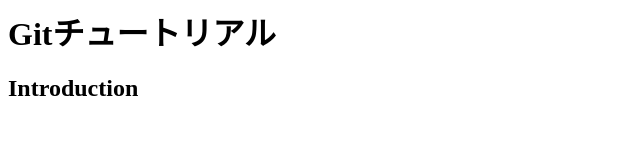
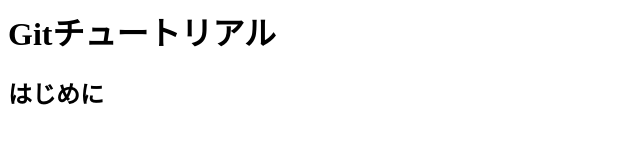
Before and after one commit to Takumaro12/git_tutrial_bak, a plain HTML site: page index.html in a window 1280 px wide. Shown: the whole page, without its empty margins (0-640 px from the left). Drawn offline with Linux system fonts and the light colour scheme.

Commit message:
hogehoge

```diff
--- a/index.html
+++ b/index.html
@@ -1,2 +1,2 @@
 <h1>Gitチュートリアル</h1>
-<h2>Introduction</h2>
+<h2>はじめに</h2>
```
